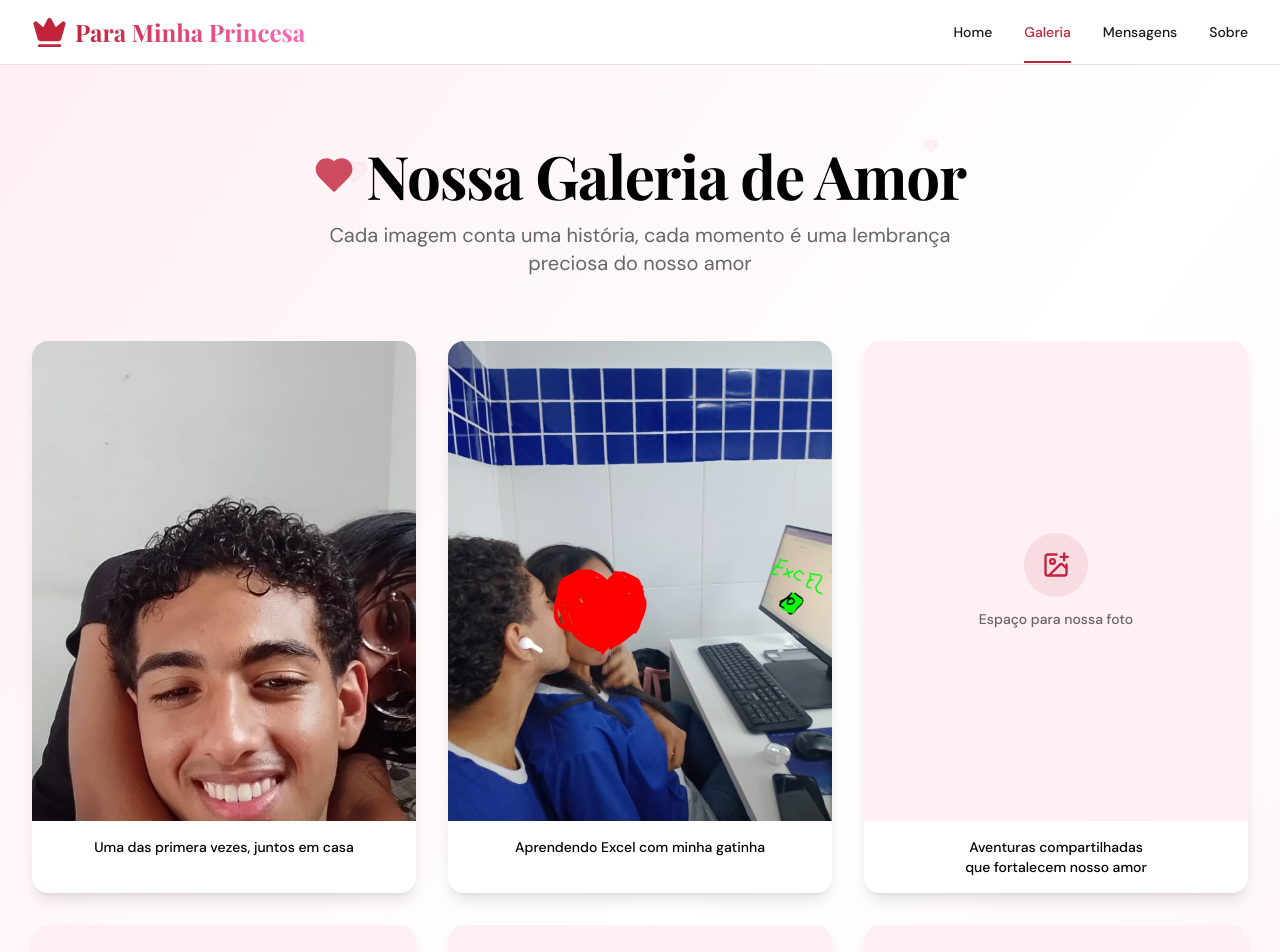
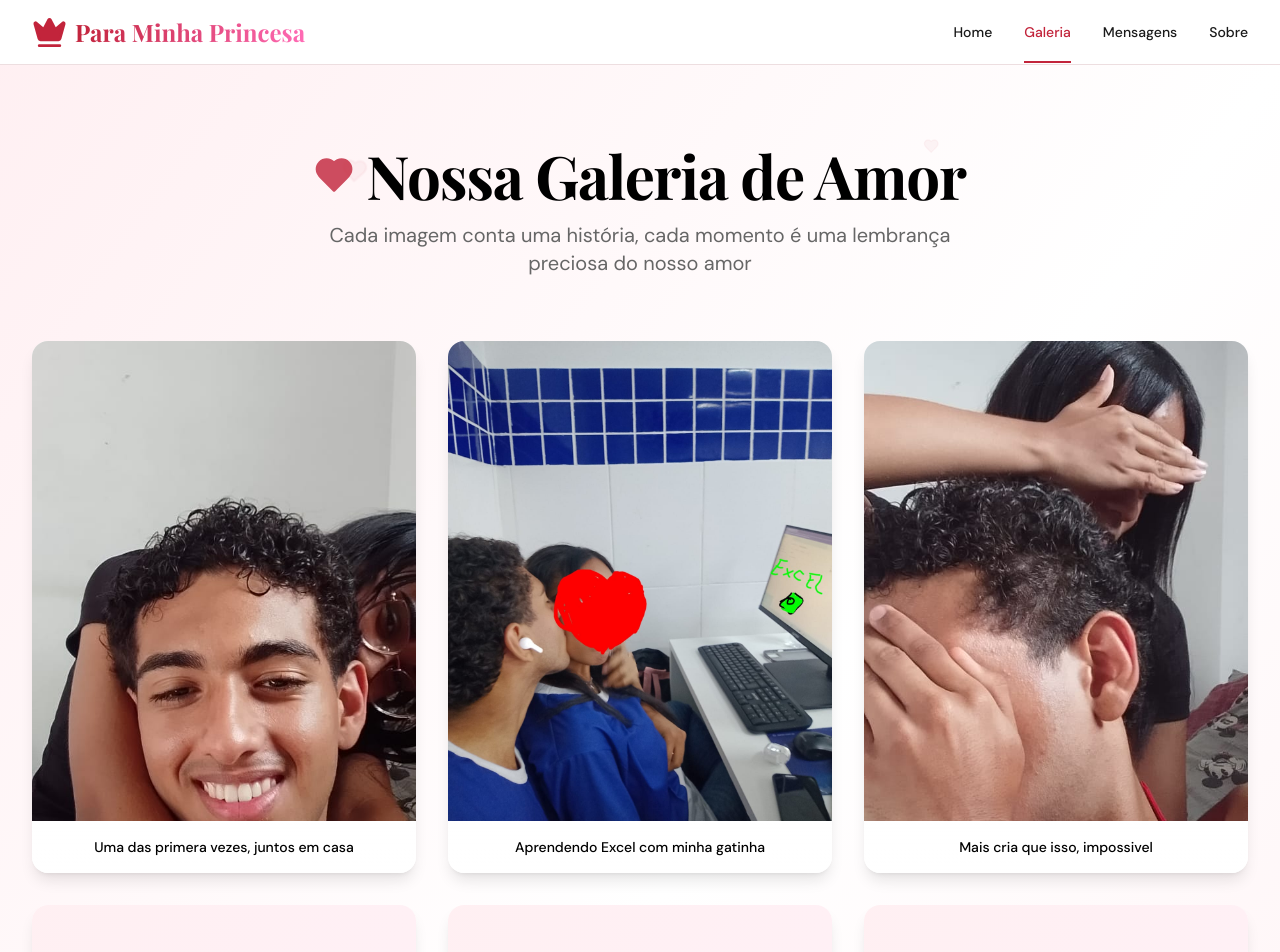
Before and after one commit to ATTXZC/minhavida, a React (Vite) app in the folder web/: page /galeria in a window 1280 px wide. Shown: the top 952 px of the page. Built offline with nearby package versions, Linux system fonts and the light colour scheme.

Commit message:
feat: add image and update caption in GaleriaPage
Added new image and changed caption in Galeria item

Co-authored-by: Guilherme Melo <105309998+ATTXZC@users.noreply.github.com>

```diff
--- a/web/src/pages/GaleriaPage.jsx
+++ b/web/src/pages/GaleriaPage.jsx
@@ -27,8 +27,8 @@ function GaleriaPage() {
       alt: 'Foto do casal',
     },
     {
-      image: null,
-      caption: 'Aventuras compartilhadas que fortalecem nosso amor',
+      image: "/5.jpeg",
+      caption: 'Mais cria que isso, impossivel',
       alt: 'Foto do casal',
     },
     {
```
